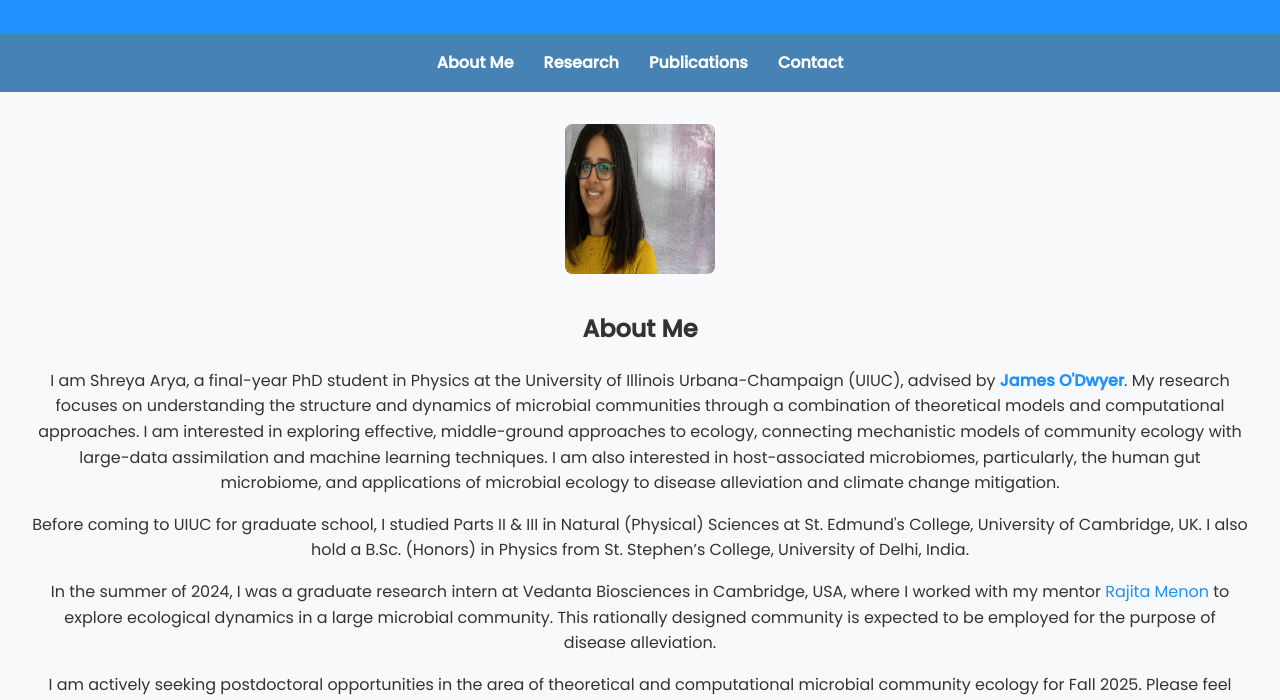
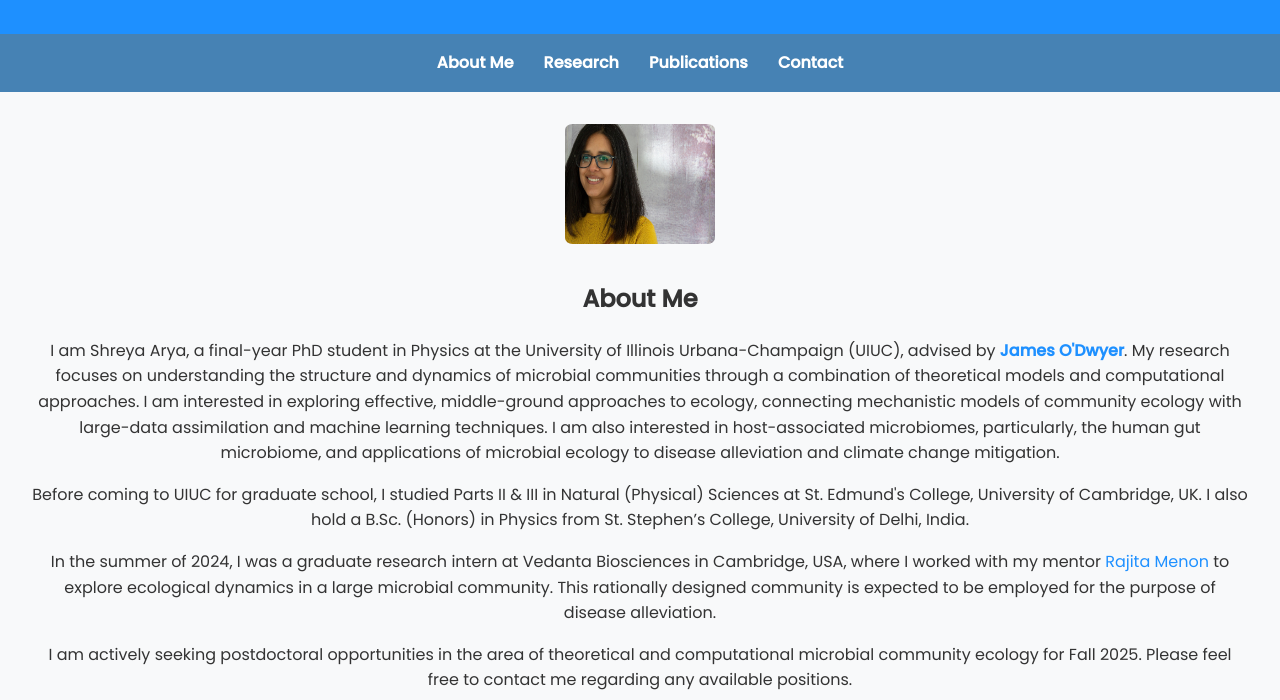
Before and after one commit to sayra-ecoevol/sayra-ecoevol.github.io, a plain HTML site: page index.html in a window 1280 px wide. Shown: the part 92-792 px from the top of the page. Drawn offline with Linux system fonts and the light colour scheme.

Commit message:
Update index.html

```diff
--- a/index.html
+++ b/index.html
@@ -54,7 +54,7 @@
         }
         .profile-pic {
             width: 150px; /* Set a specific width */
-            height: 150px; /* Force the height to match the width for a square aspect ratio */
+            height: 120px; /* Force the height to match the width for a square aspect ratio */
             border-radius: 5%; /* Make the image circular */
             display: block;
             margin: 0 auto;
```
